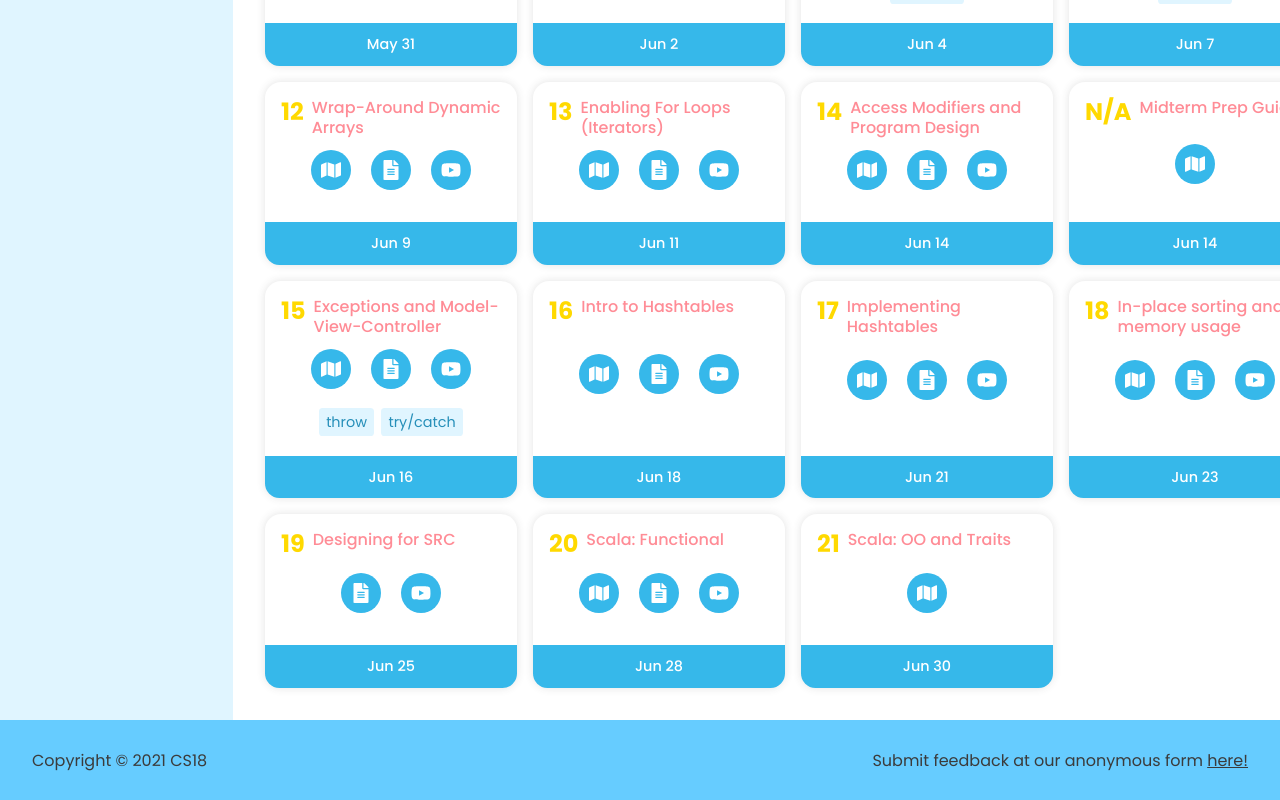
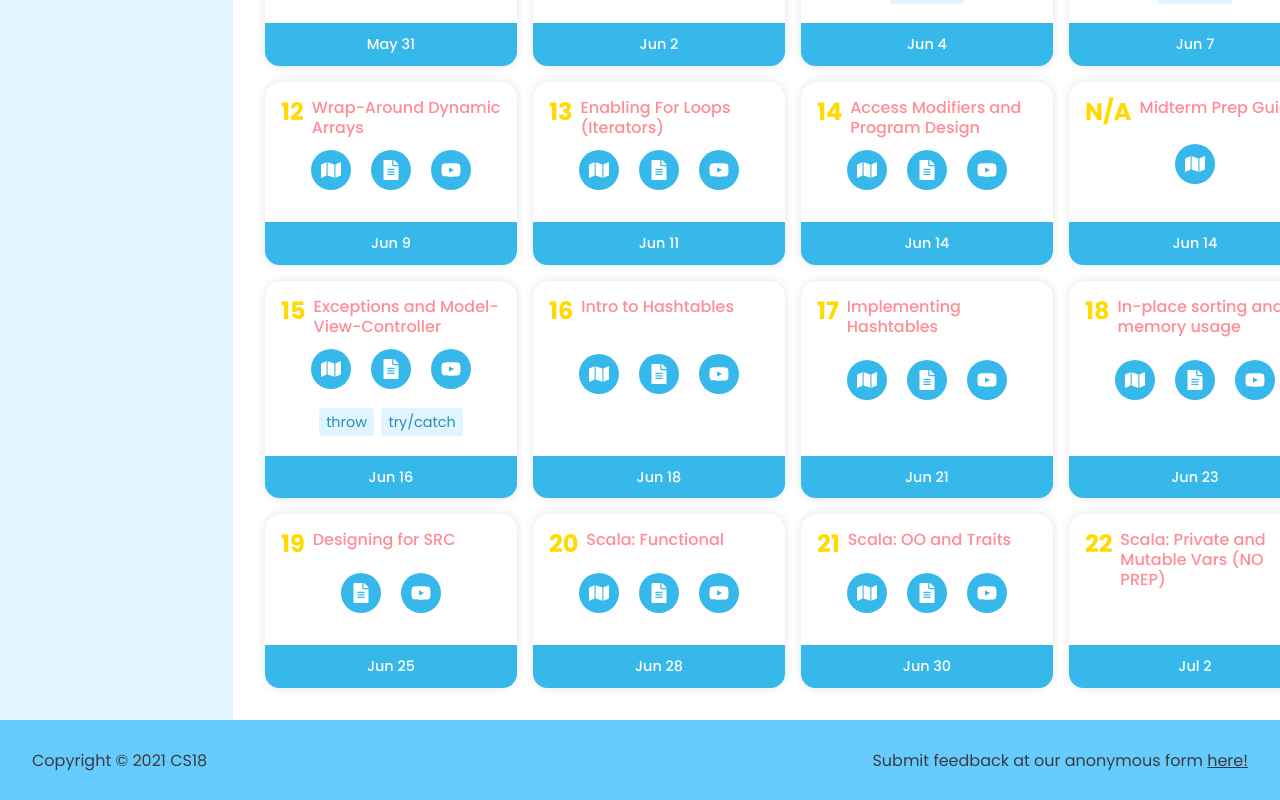
Before and after one commit to cs18-summer-2021/cs18-summer-2021.github.io, a React (Create React App) app: page /classes in a window 1280 px wide. Shown: the part 787-1587 px from the top of the page. Built offline with nearby package versions, Linux system fonts and the light colour scheme.

Commit message:
lec21 notes and 22 setup

```diff
--- a/src/Info/Notes/Classes/Classes.js
+++ b/src/Info/Notes/Classes/Classes.js
@@ -248,15 +248,22 @@ const classes = [
 	links: [
 	    makeIcon(iconType.SETUP, "https://hackmd.io/@cs18-spring-2021/lec20setup-sum"),
 	    makeIcon(iconType.NOTES, makeUrl(20, "20scalaIntro.pdf")),
-		makeIcon(iconType.VIDEO, "https://brown.hosted.panopto.com/Panopto/Pages/Viewer.aspx?id=3fbf7ceb-4118-4164-8dd1-ad55010b0507")
+            makeIcon(iconType.VIDEO, "https://brown.hosted.panopto.com/Panopto/Pages/Viewer.aspx?id=3fbf7ceb-4118-4164-8dd1-ad55010b0507")
 	],
 	tags: []
     },
     {
     	number: 21, title: "Scala: OO and Traits", outDate: "Jun 30", active: true,
 	links: [
-	    makeIcon(iconType.SETUP, "https://hackmd.io/@cs18-spring-2021/lec21setup-sum")
+	    makeIcon(iconType.SETUP, "https://hackmd.io/@cs18-spring-2021/lec21setup-sum"),
+	    makeIcon(iconType.NOTES, makeUrl(21, "21scalatraits.pdf")),
+            makeIcon(iconType.VIDEO, "https://brown.hosted.panopto.com/Panopto/Pages/Viewer.aspx?id=d54d67d3-73f3-4438-9ce6-ad57010b33e5")
 	],
+	tags: []
+    },
+    {
+        number: 22, title: "Scala: Private and Mutable Vars (NO PREP)", outDate: "Jul 2", active: true,
+	links: [],
 	tags: []
     }
 ]
```
Also changed, not shown: 1 other file (tests, documents, lock files or other folders).
